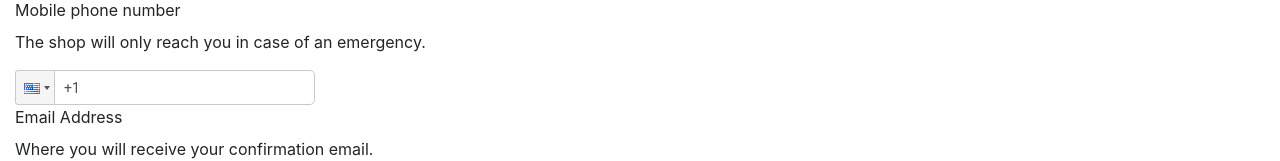
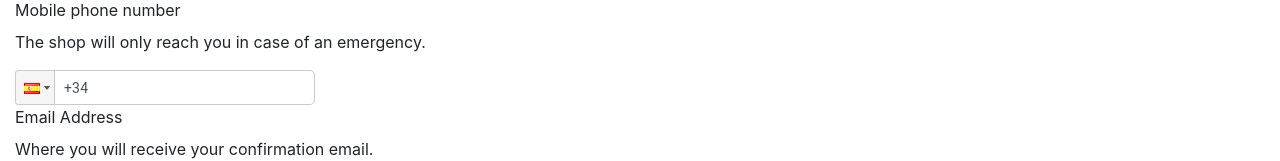
Before and after one commit to assembler-institute/react-shopping-cart-context, a React (Create React App) app: page /checkout in a window 1280 px wide. Shown: the part 334-495 px from the top of the page. Built offline with nearby package versions, Linux system fonts and the light colour scheme.

Commit message:
clean code in DetailsForm

```diff
--- a/src/components/DetailsForm/DetailsForm.js
+++ b/src/components/DetailsForm/DetailsForm.js
@@ -1,33 +1,16 @@
 import React from 'react';
 
-import { useFormik, Formik } from 'formik';
+import { Formik } from 'formik';
 import PhoneInput from 'react-phone-input-2'
 import 'react-phone-input-2/lib/style.css'
 
-import AppForm from '../AppForm';
 import Input from "../Input";
 import Button from "../Button";
 
 import detailsSchema from "./details-schema";
 
 const DetailsForm = () => {
-  const formik = useFormik({
-    initialValues: {
-      firstName: 'yes',
-      lastName: '',
-      email: '',
-      phoneNumber: '',
-    },
-    onSubmit: values => {
-      console.log(values);
-      alert(JSON.stringify(values, null, 2));
-
-      resetForm();
-    },
-  });
-
   return (
-
     <Formik
       initialValues={{
         firstName: "",
@@ -79,8 +62,9 @@ const DetailsForm = () => {
           <p>The shop will only reach you in case of an emergency.</p>
           <PhoneInput
             id="phoneNumber"
-            country={'us'}
-            onlyCountries={['es', 'us', 'fr', 'at']}
+            country={'es'}
+            onlyCountries={['es', 'de', 'fr']}
+            localization={{ de: 'Germany', es: 'Spain', fr: 'France' }}
             value={values.phoneNumber}
             placeholder="Enter phone number"
             // isValid={(value, country) => {
@@ -92,9 +76,8 @@ const DetailsForm = () => {
             //     return true;
             //   }
             // }}
-            onChange={handleChange}
             inputProps={{ name: "phoneNumber" }}
-            onChange={(phoneNumber, country, e) => { handleChange(e) }}
+            onChange={(phoneNumber, country, e) => { handleChange(phoneNumber, country, e) }}
             handleBlur={handleBlur}
             hasErrorMessage={touched.phoneNumber}
             errorMessage={errors.phoneNumber}
--- a/src/components/DetailsForm/details-schema.js
+++ b/src/components/DetailsForm/details-schema.js
@@ -9,12 +9,12 @@ const detailsSchema = Yup.object().shape({
     .required("The last name is too required")
     .min(2, 'The last name is too short!')
     .max(50, 'The last name is too long!'),
-  phoneNumber: Yup.string()
-    .required("Phone number is required")
-    .matches(
-      /^([0]{1}|\+?[234]{3})([7-9]{1})([0|1]{1})([\d]{1})([\d]{7})$/g,
-      "Invalid phone number"
-    ),
+  // phoneNumber: Yup.string()
+  //   .required("Phone number is required")
+  //   .matches(
+  //     /^([0]{1}|\+?[234]{3})([7-9]{1})([0|1]{1})([\d]{1})([\d]{7})$/g,
+  //     "Invalid phone number"
+  //   ),
   email: Yup.string()
     .required("Required")
     .email('Invalid email'),
```
